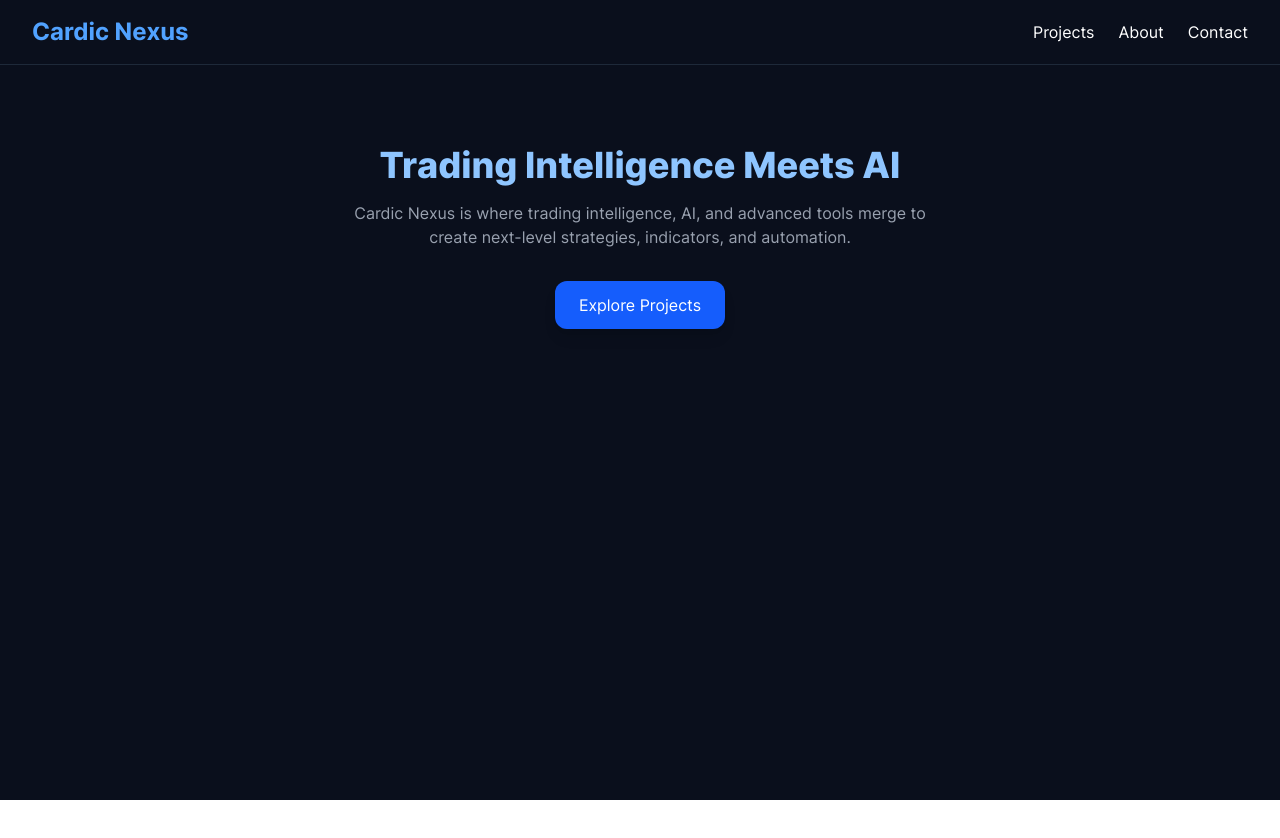
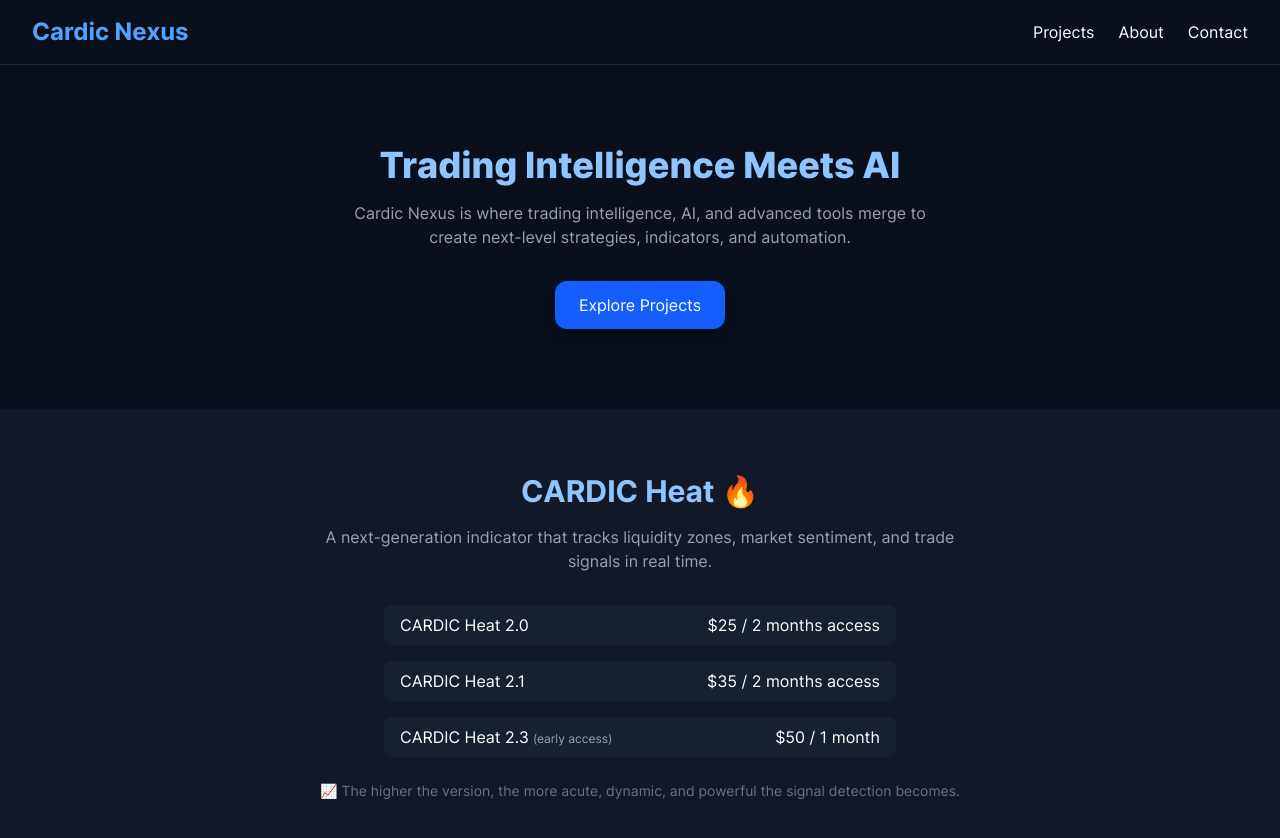
Before and after one commit to Cardicai/CARDIC-NEXUS, a Next.js app: page / in a window 1280 px wide. Shown: the top 838 px of the page. Before the commit the page ends 800 px from the top, so only its background shows below. Built offline with nearby package versions, Linux system fonts and the light colour scheme.

Commit message:
feat: add CARDIC Heat section to homepage

```diff
--- a/src/app/page.tsx
+++ b/src/app/page.tsx
@@ -1,34 +1,66 @@
-import Link from "next/link";
+import Link from 'next/link';
 
 export default function Home() {
   return (
-    <div className="bg-[#0a0f1c] min-h-screen text-white">
+    <div className='bg-[#0a0f1c] min-h-screen text-white'>
       {/* Navbar */}
-      <nav className="flex justify-between items-center px-8 py-4 border-b border-gray-800">
-        <h1 className="text-2xl font-bold text-blue-400">Cardic Nexus</h1>
-        <div className="space-x-6">
-          <Link href="/projects">Projects</Link>
-          <Link href="/about">About</Link>
-          <Link href="/contact">Contact</Link>
+      <nav className='flex justify-between items-center px-8 py-4 border-b border-gray-800'>
+        <h1 className='text-2xl font-bold text-blue-400'>Cardic Nexus</h1>
+        <div className='space-x-6'>
+          <Link href='/projects'>Projects</Link>
+          <Link href='/about'>About</Link>
+          <Link href='/contact'>Contact</Link>
         </div>
       </nav>
 
       {/* Hero Section */}
-      <section className="text-center py-20">
-        <h2 className="text-4xl font-extrabold text-blue-300">
+      <section className='text-center py-20'>
+        <h2 className='text-4xl font-extrabold text-blue-300'>
           Trading Intelligence Meets AI
         </h2>
-        <p className="mt-4 text-gray-400 max-w-xl mx-auto">
+        <p className='mt-4 text-gray-400 max-w-xl mx-auto'>
           Cardic Nexus is where trading intelligence, AI, and advanced tools
           merge to create next-level strategies, indicators, and automation.
         </p>
         <Link
-          href="/projects"
-          className="mt-8 inline-block bg-blue-600 text-white px-6 py-3 rounded-xl shadow-lg hover:bg-blue-500 transition"
+          href='/projects'
+          className='mt-8 inline-block bg-blue-600 text-white px-6 py-3 rounded-xl shadow-lg hover:bg-blue-500 transition'
         >
           Explore Projects
         </Link>
       </section>
+
+      {/* CARDIC Heat */}
+      <section className='px-8 py-16 bg-[#111827]'>
+        <h3 className='text-3xl font-bold text-blue-300 text-center'>
+          CARDIC Heat 🔥
+        </h3>
+        <p className='mt-4 text-gray-400 max-w-2xl mx-auto text-center'>
+          A next-generation indicator that tracks liquidity zones, market
+          sentiment, and trade signals in real time.
+        </p>
+        <ul className='mt-8 max-w-lg mx-auto space-y-4'>
+          <li className='flex justify-between bg-gray-800/50 px-4 py-2 rounded-lg'>
+            <span>CARDIC Heat 2.0</span>
+            <span>$25 / 2 months access</span>
+          </li>
+          <li className='flex justify-between bg-gray-800/50 px-4 py-2 rounded-lg'>
+            <span>CARDIC Heat 2.1</span>
+            <span>$35 / 2 months access</span>
+          </li>
+          <li className='flex justify-between bg-gray-800/50 px-4 py-2 rounded-lg'>
+            <span>
+              CARDIC Heat 2.3
+              <span className='ml-1 text-xs text-gray-400'>(early access)</span>
+            </span>
+            <span>$50 / 1 month</span>
+          </li>
+        </ul>
+        <p className='mt-6 text-gray-500 text-center text-sm'>
+          📈 The higher the version, the more acute, dynamic, and powerful the
+          signal detection becomes.
+        </p>
+      </section>
     </div>
   );
 }
```
Also changed, not shown: 1 other file (tests, documents, lock files or other folders).
